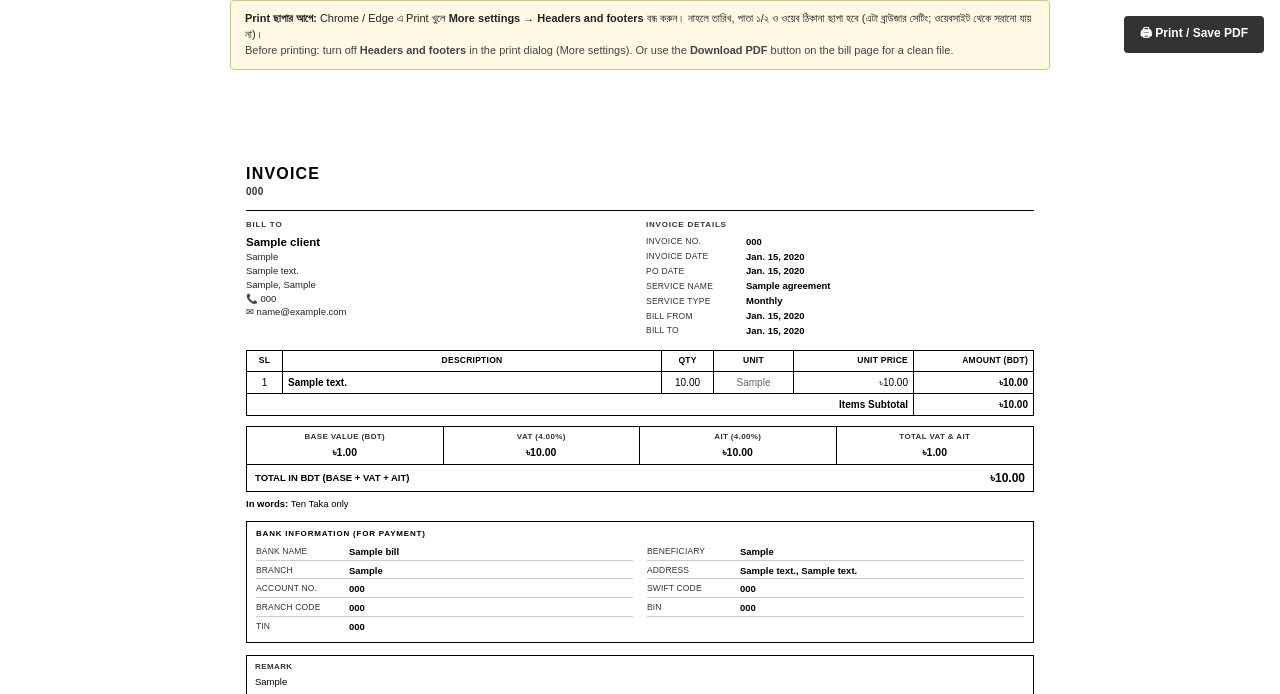
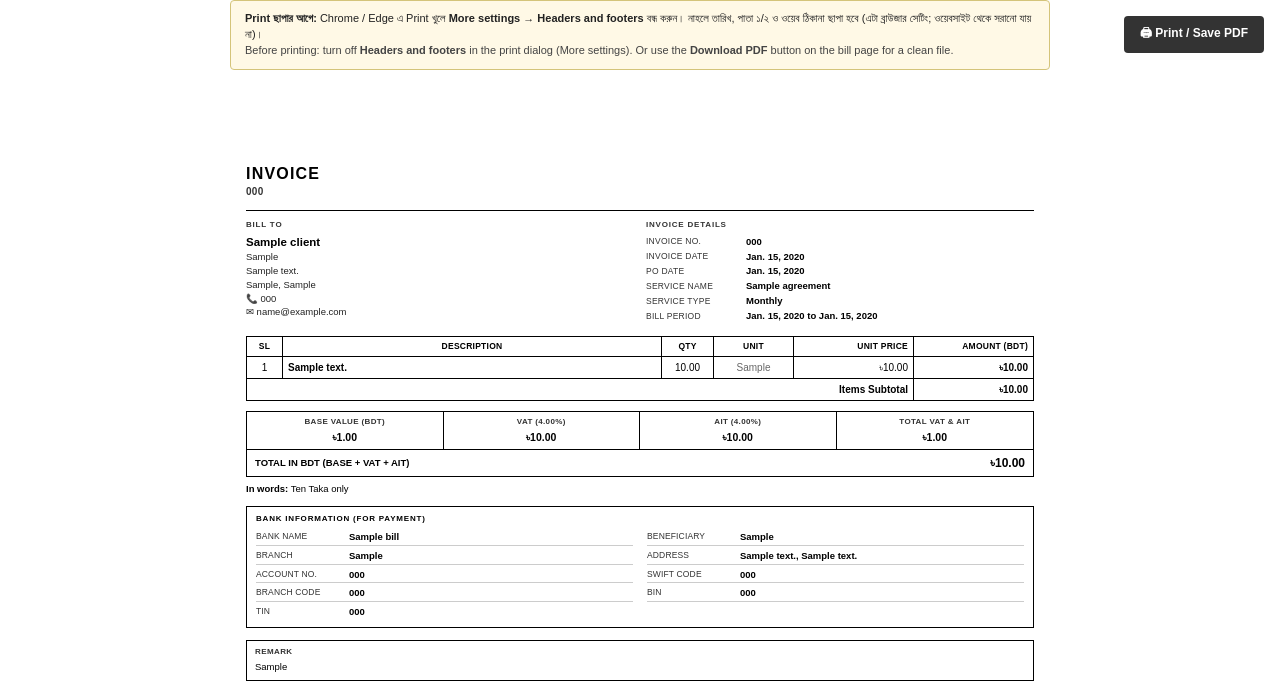
Before and after one commit to gtlfilesbd-droid/Genesis-Service-Billing-Software, a Django app: page /billing/1/print/ in a window 1280 px wide. Shown: the top 694 px of the page. Run offline with Django 4.2, Linux system fonts and the light colour scheme; a user stored in the database is signed in; tables that the repository leaves empty hold one stand-in row (values such as "Sample post").

Commit message:
Bill Period Add in Bill_pdf.html

```diff
--- a/billing_system/templates/bills/bill_pdf.html
+++ b/billing_system/templates/bills/bill_pdf.html
@@ -248,8 +248,7 @@ body.letterhead .inv-header { margin-top:28px; }
                 {% if agreement_title %}<tr><td>Service name</td><td>{{ agreement_title }}</td></tr>{% endif %}
                 {% if agreement_service_types %}<tr><td>Service type</td><td>{{ agreement_service_types }}</td></tr>{% endif %}
                 {% if bill.bill_period_from or bill.bill_period_to %}
-                <tr><td>Bill From</td><td>{{ bill.bill_period_from|default:"—" }}</td></tr>
-                <tr><td>Bill To</td><td>{{ bill.bill_period_to|default:"—" }}</td></tr>
+                <tr><td>Bill Period</td><td>{{ bill.bill_period_from|default:"—" }} to {{ bill.bill_period_to|default:"—" }}</td></tr>
                 {% elif bill.bill_period %}<tr><td>Bill Period</td><td>{{ bill.bill_period }}</td></tr>{% endif %}
             </table>
         </div>
```
